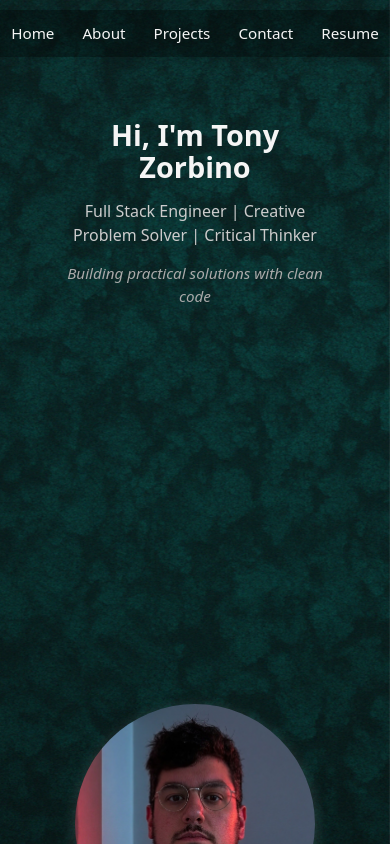
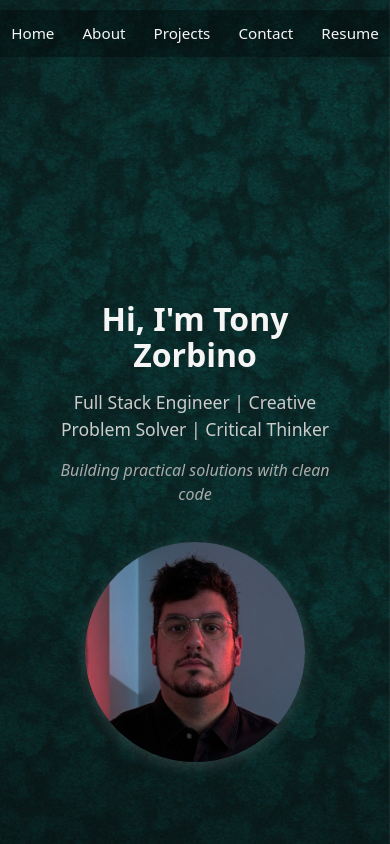
Before and after one commit to tzorbino/portfolio, a Vue app: page / in a window 390 px wide. Built offline with nearby package versions, Linux system fonts and the light colour scheme.

Commit message:
iphone view update

```diff
--- a/index.html
+++ b/index.html
@@ -2,9 +2,8 @@
 <html lang="en">
   <head>
     <meta charset="UTF-8" />
-    <link rel="icon" type="image/svg+xml" href="/vite.svg" />
     <meta name="viewport" content="width=device-width, initial-scale=1.0" />
-    <title>Vite + Vue</title>
+    <title>Tony Zorbino Portfolio</title>
   </head>
   <body>
     <div id="app"></div>
--- a/src/App.vue
+++ b/src/App.vue
@@ -25,15 +25,14 @@ html, body {
 }
 
 #app {
-  min-height: 100vh; /* ✅ Allow content to grow */
-  width: 100%;
+  min-height: 100vh;
+  width: 100vw; /* ✅ Ensure full width */
   background-image: url('/portfolioWallpaper.png');
   background-size: cover;
   background-position: center;
   background-repeat: no-repeat;
   background-attachment: fixed;
-  display: flex;
-  flex-direction: column;
+  overflow-x: hidden;
 }
 
 .background {
--- a/src/views/Intro.vue
+++ b/src/views/Intro.vue
@@ -55,10 +55,12 @@
   @media (max-width: 768px) {
   .intro-container {
     flex-direction: column;
-    justify-content: center;
+    justify-content: flex-start; /* 👈 shift content upward */
     text-align: center;
-    padding: 20px;
-    margin-top: 60px; /* slightly reduced for mobile */
+    padding: 20px 20px 40px;
+    margin-top: 120px; /* ⬆️ keeps it below nav */
+    height: auto; /* 🛠 allow content to grow */
+    gap: 20px; /* ⬇️ smaller gap between text and image */
   }
 
   .text-section {
@@ -66,22 +68,23 @@
   }
 
   .headshot {
-    width: 240px;
-    height: 240px;
-    margin-top: 20px;
+    width: 220px;
+    height: 220px;
+    margin-top: 0; /* ⬅️ Remove unnecessary spacing */
   }
 
   .greeting {
-    font-size: 1.8rem;
+    font-size: 2rem;
   }
 
   .tagline {
-    font-size: 1rem;
+    font-size: 1.1rem;
   }
 
   .subtagline {
-    font-size: 0.95rem;
+    font-size: 1rem;
   }
 }
 
+
   </style>
```
